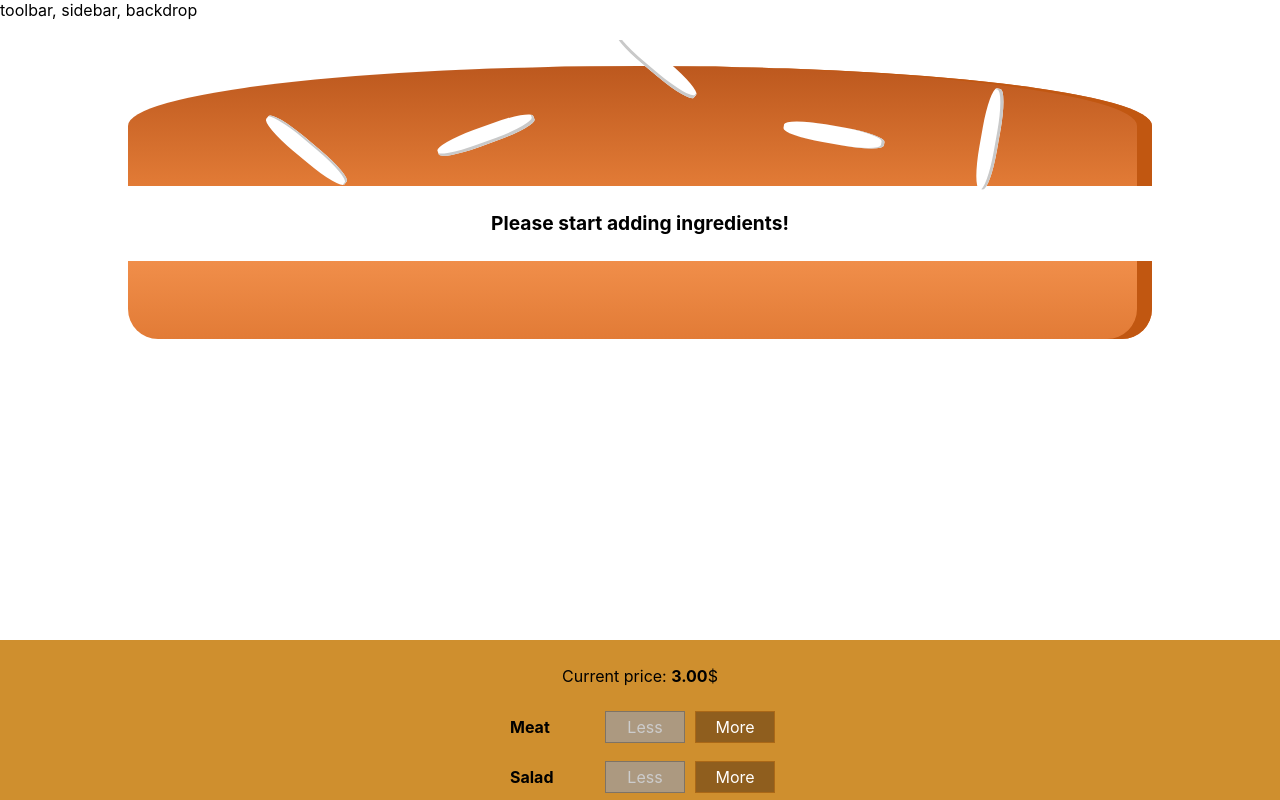
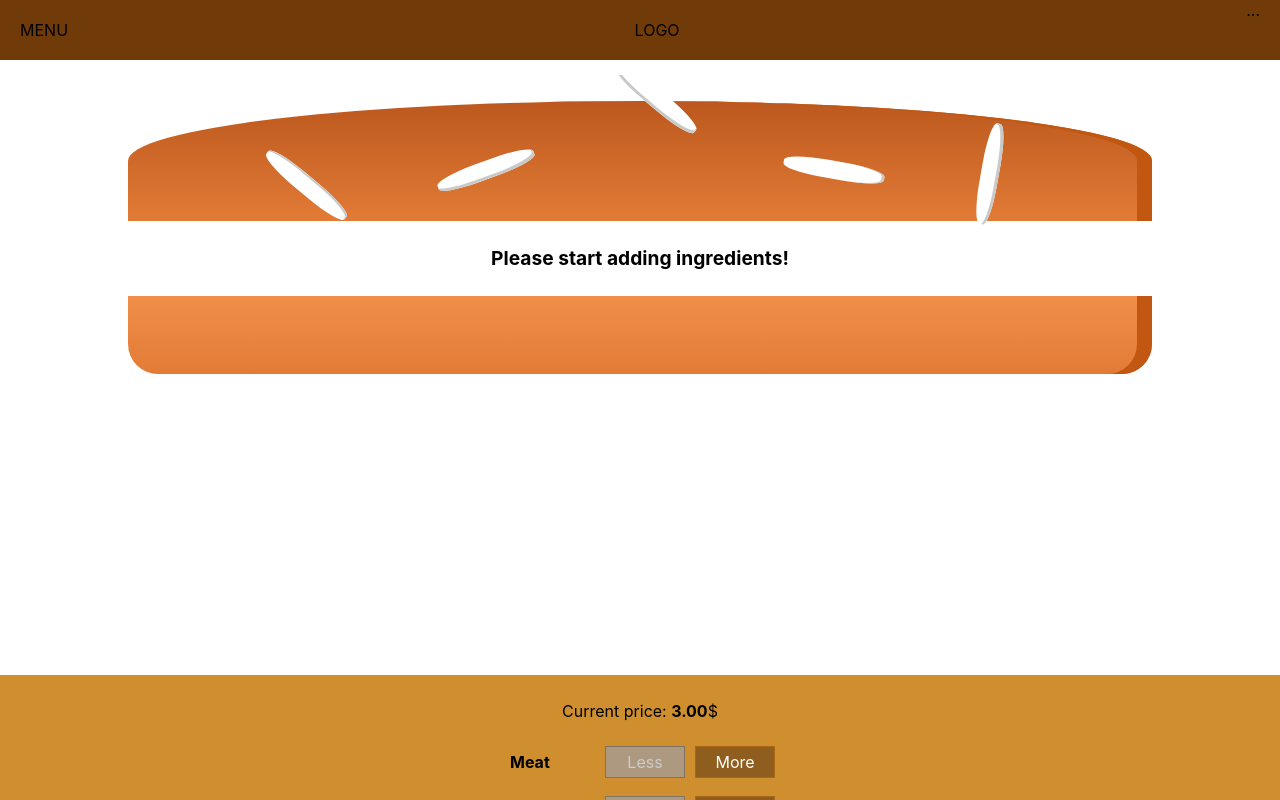
Before and after one commit to khalilweeb/react-burger-project, a React app: page / in a window 1280 px wide. Shown: the top 800 px of the page. Built offline with nearby package versions, Linux system fonts and the light colour scheme; the HTML template or start-up script is replaced by a standard one.

Commit message:
adding the toolbar

```diff
--- a/src/components/Layout/Layout.js
+++ b/src/components/Layout/Layout.js
@@ -1,8 +1,9 @@
 import Aux from '../../HOC/Aux'
 import './layout.css';
+import Toolbar from '../Navigation/Toolbar/Toolbar'
 const Layout = (props) => (
     <Aux>
-        <div>toolbar, sidebar, backdrop</div>
+        <Toolbar/>
         <main className="content">
             {props.children}
         </main>
--- a/src/components/Layout/layout.css
+++ b/src/components/Layout/layout.css
@@ -1,3 +1,3 @@
 .content {
-    margin-top:20px;
+    margin-top:75px;
 }
--- /dev/null
+++ b/src/components/Navigation/Toolbar/Toolbar.js
@@ -0,0 +1,16 @@
+import React from 'react';
+import './toolbar.css';
+
+const toolbar = (props) => (
+    <header className='Toolbar'>
+    <div>MENU</div>
+    <div>LOGO</div>
+    <nav>
+        ...
+    </nav>
+</header>
+)
+
+
+
+export default toolbar;
--- /dev/null
+++ b/src/components/Navigation/Toolbar/toolbar.css
@@ -0,0 +1,18 @@
+.Toolbar {
+    width: 100%;
+    height: 60px;
+    position: fixed;
+    display: flex;
+    top: 0;
+    left: 0;
+    background: #703b09;
+    justify-content: space-between;
+    align-items: center;
+    padding: 0 20px;
+    box-sizing: border-box;
+    z-index: 90;
+}
+
+.Toolbar nav {
+    height: 100%;
+}
```
Also changed, not shown: src/components/Navigation/Logo/Logo.js (added).
